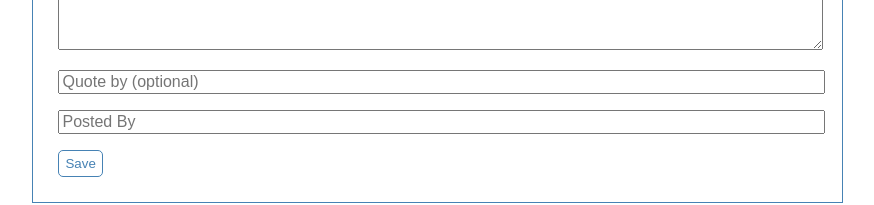
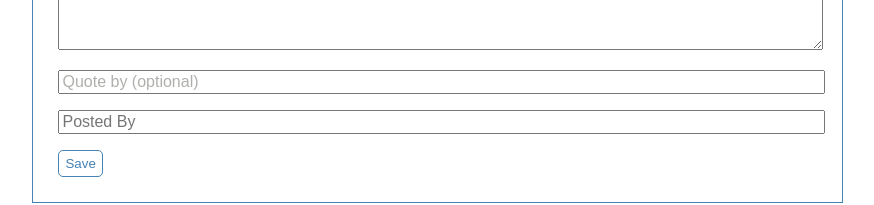
Before and after one commit to vanderandrade/simple_quotes, a Vue app in the folder ui/: page /new in a window 1280 px wide. Shown: the part 381-586 px from the top of the page, without its empty margins (39-913 px from the left). Built offline with nearby package versions, Linux system fonts and the light colour scheme.

Commit message:
Fixed placeholder optional color

```diff
--- a/ui/src/views/NewQuote.vue
+++ b/ui/src/views/NewQuote.vue
@@ -99,7 +99,10 @@ input {
   font-size: 1em;
 }
 
-input:optional {
+input:optional::placeholder {
+  color: rgba(116, 116, 109, 0.578);
+}
+input:optional::-webkit-input-placeholder {
   color: rgba(116, 116, 109, 0.578);
 }
 </style>
```
